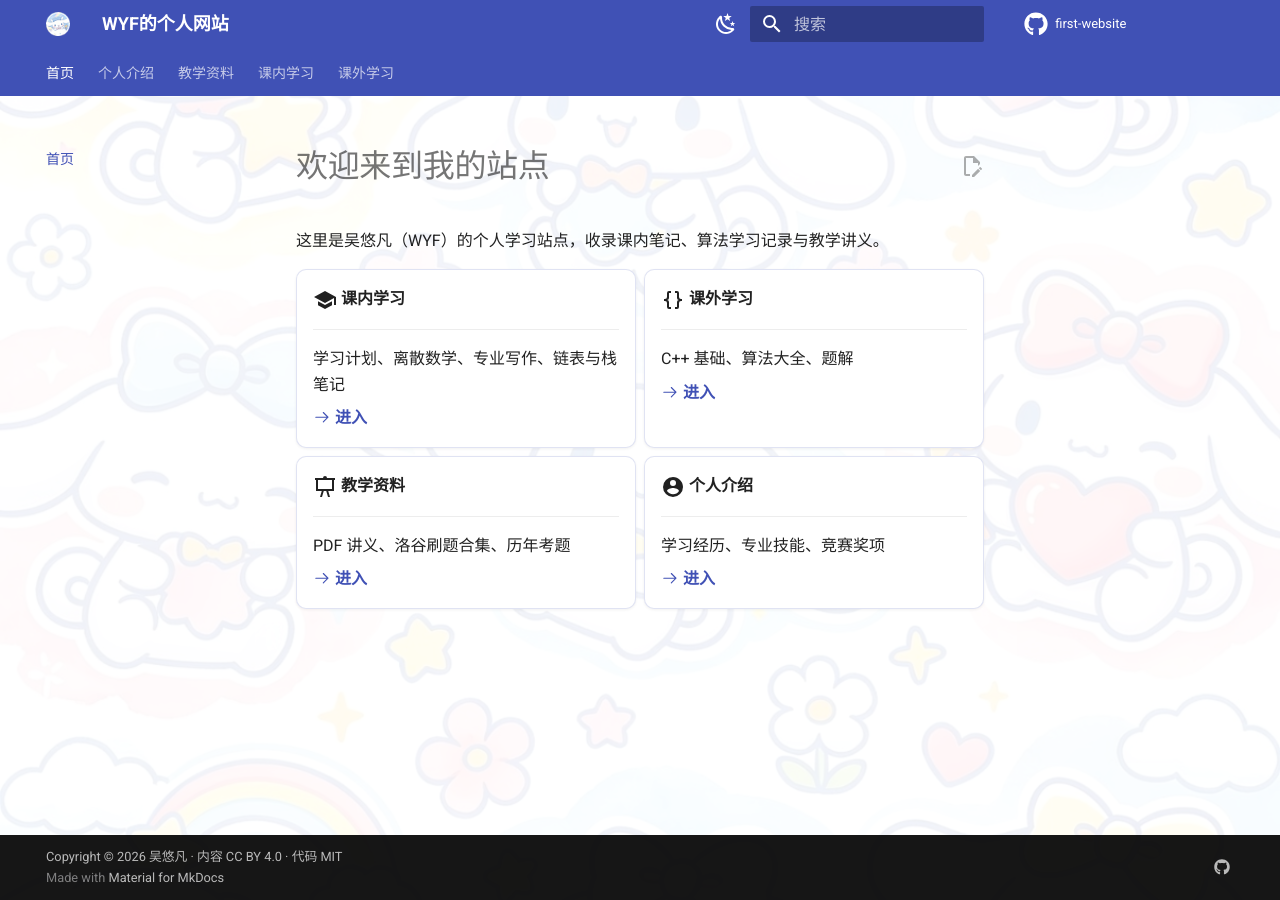
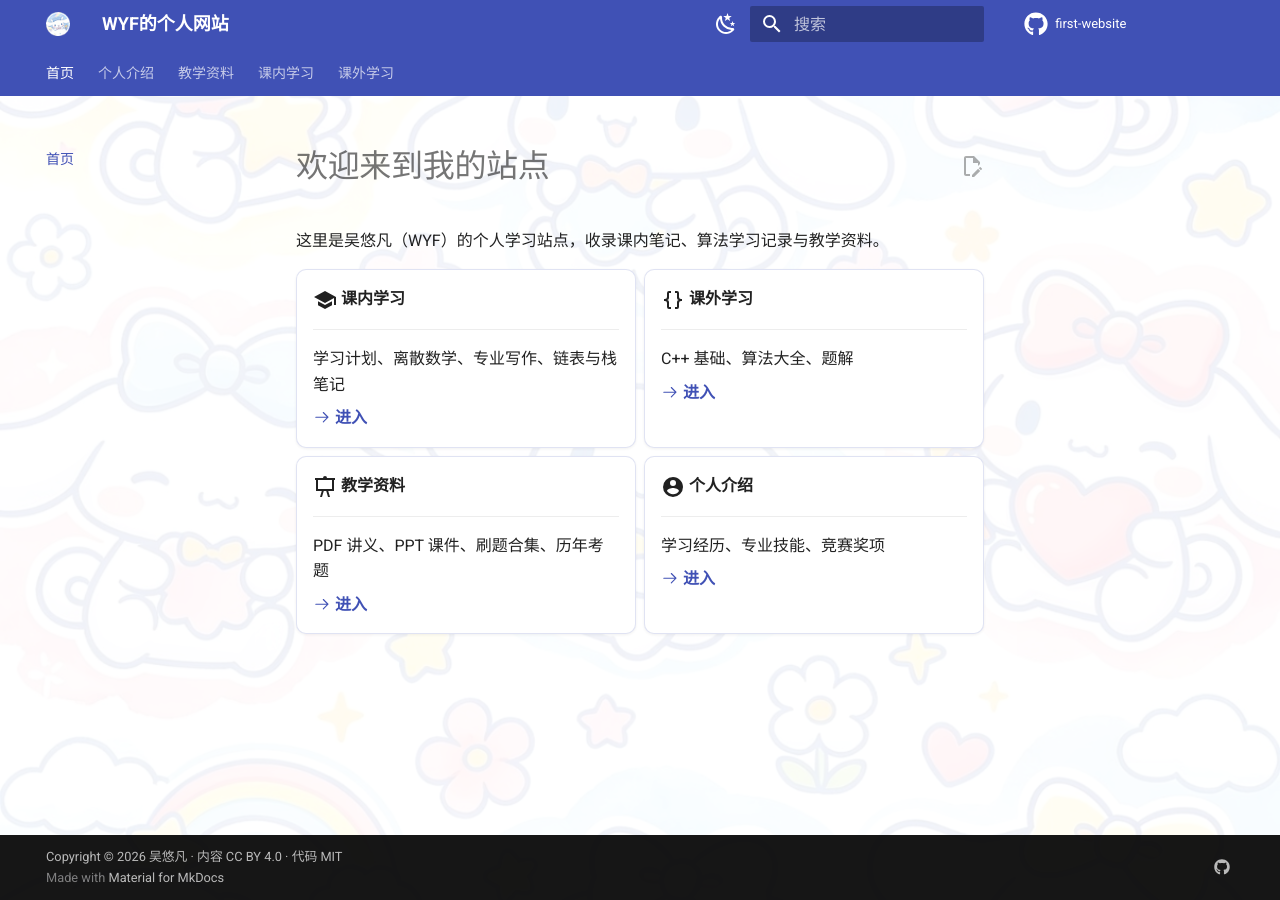
Before and after one commit to Ryan1702/first-website, an MkDocs documentation site: the page built from docs/index.md, in a window 1280 px wide. Built offline with MkDocs 1.6.1 and Material for MkDocs 9.7.7, drawn with Linux system fonts in a browser that asks for light colours; comment, search, counter and statistics services are not loaded.

Commit message:
教学资料新增课件板块并统一各处简介口径

```diff
--- a/docs/index.md
+++ b/docs/index.md
@@ -1,6 +1,6 @@
 # 欢迎来到我的站点
 
-这里是吴悠凡（WYF）的个人学习站点，收录课内笔记、算法学习记录与教学讲义。
+这里是吴悠凡（WYF）的个人学习站点，收录课内笔记、算法学习记录与教学资料。
 
 <div class="grid cards" markdown>
 
@@ -24,7 +24,7 @@
 
     ---
 
-    PDF 讲义、洛谷刷题合集、历年考题
+    PDF 讲义、PPT 课件、刷题合集、历年考题
 
     [:octicons-arrow-right-24: 进入](teaching/index.md)
 
```
Also changed, not shown: README.md (+4 -4 lines), docs/teaching/index.md (+10 -1 lines), 4 other files.
